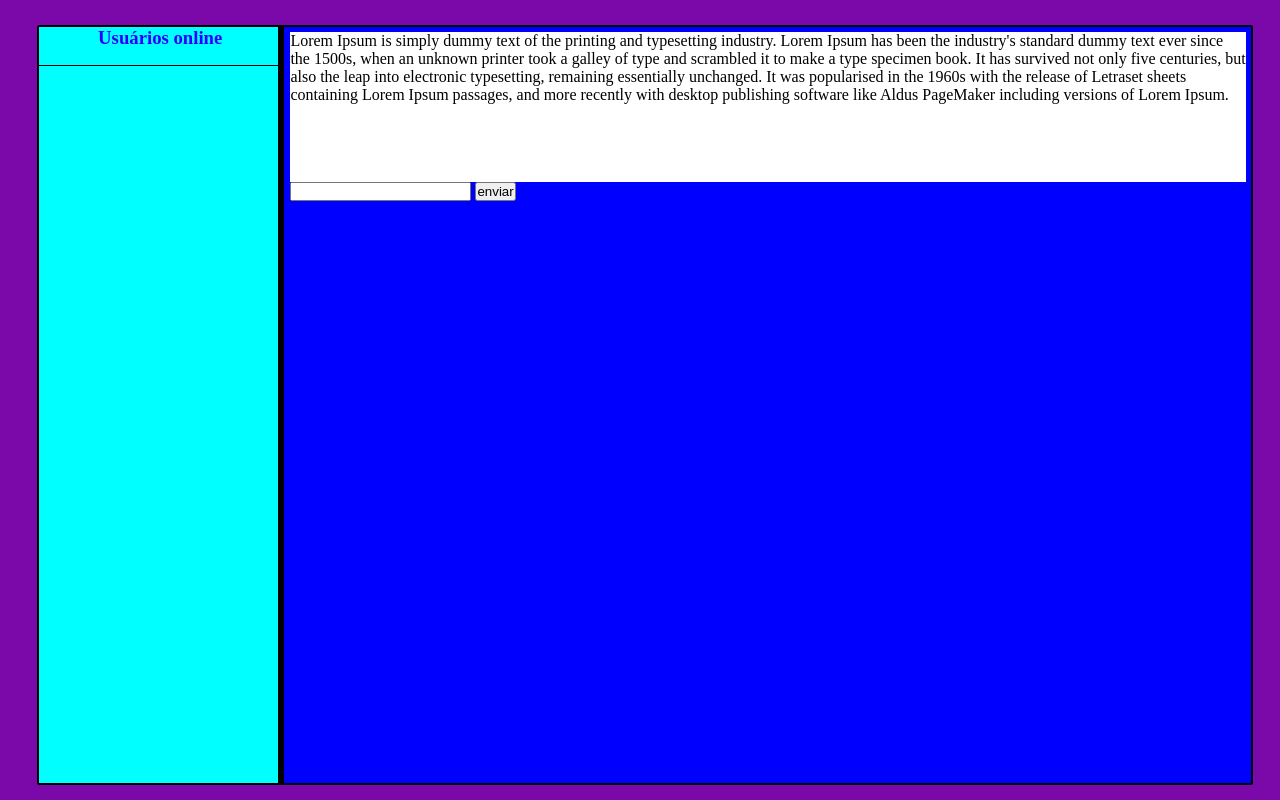
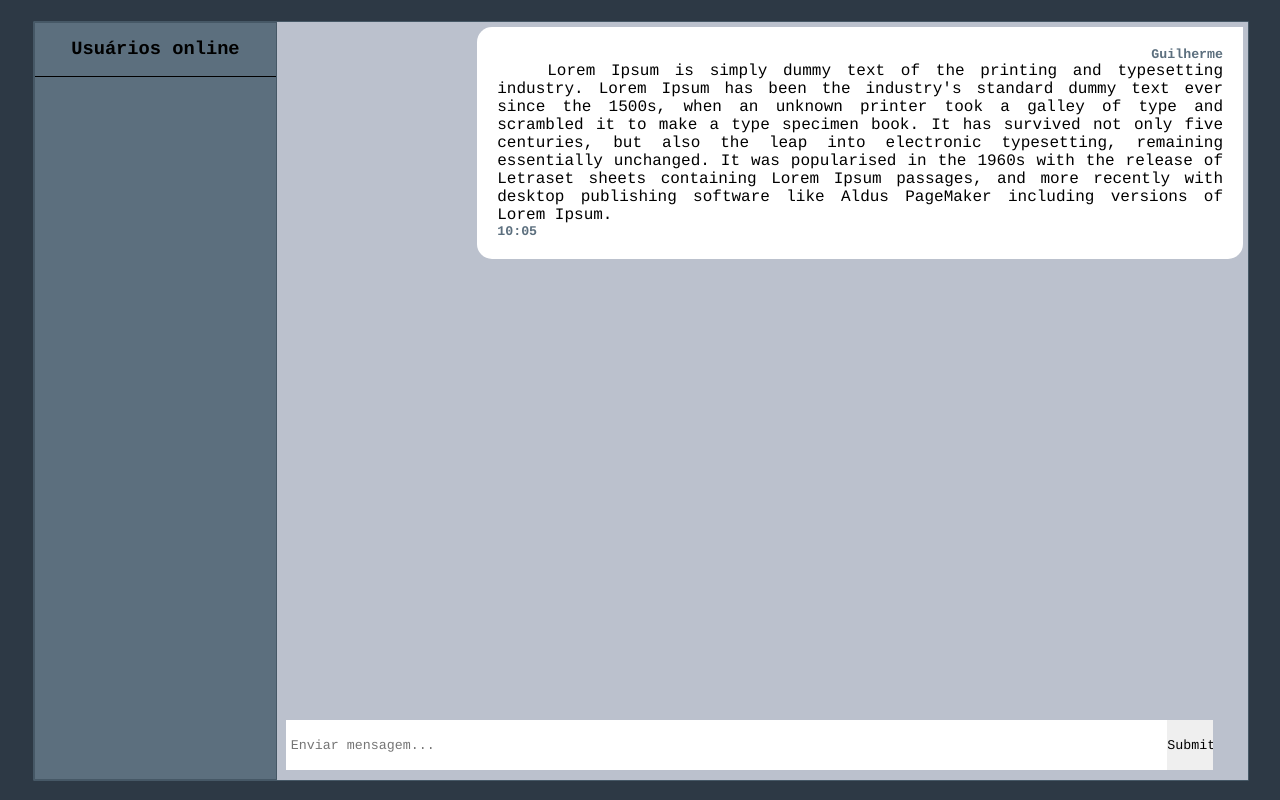
Before and after one commit to 1NxT/Flask-WebChat, a Flask app: page / in a window 1280 px wide. Run offline with Flask 2, Linux system fonts and the light colour scheme.

Commit message:
Edited css and html

```diff
--- a/static/css/index.css
+++ b/static/css/index.css
@@ -2,14 +2,16 @@
     padding: 0;
     margin: 0;
     box-sizing: border-box;
+    font-family: Courier, serif;
 }
 
+/**Boot**/
 html, body {
     height: 100%;
     width: 100%;
     margin: 0;
     overflow: hidden;
-    background-color: rgb(123, 9, 169);
+    background-color: rgba(45,57,69,255);
 }
 
 hr{
@@ -21,67 +23,129 @@ hr{
     padding: 0;
 }
 
+textarea:focus, input:focus{
+    outline: none;
+}
+
+.clear{
+    clear: both;
+}
+
+/**Formatação caixa chat+usuarios**/
 .caixa-chat{
     height: 95%;
     width: 95%;
-    margin: 5px;
+    margin: 1px;
     left: 50%;
     top: 50%;
     transform: translate(-50%, -50%);
     position: relative;
-    background-color: white;
+    background-color: rgba(70,88,102,255);
     z-index: 0;
-
-    border: 2px;
-    border-radius: 2px;
+    border: 1px;
+    border-radius: 1px;
     border-style: solid;
-    border-color: black;
+    border-color: rgba(70,88,102,255);
 }
 
-.linha{
-    border-left: 6px solid black;
-    height: auto;
-    min-height: 100% !important;
-    position: absolute;
-    left: 20%;
-    margin-left: -3px;
-    top: 0;
-    z-index: 9999;
 
-}
-
+/**Parte dos usuarios**/
 .usuarios{
-    background-color: aqua;
+    background-color: rgba(92,111,126,255);
     height: auto;
     min-height: 100% !important;
     width: max-content;
     width: 20%;
+    border: 1px;
+    border-radius: 1px;
+    border-style: solid;
+    border-color: rgba(70,88,102,255)
 }
 
 .titulo h1{
+    margin-top: 15px;
     text-align: center;
-    color: rgb(47, 0, 255);
+    color: black;
 
 }
 
+/**Parte do chat**/
 .chat{
     height: 95%;
     width: 95%;
     left: 20%;
     top: 0px;
     height: auto;
+    max-height: 500px;
     min-height: 100% !important;
     width: auto;
     min-width: 80% !important;
     position: absolute;
     padding: 5px;
     padding-left: 9px;
-    background-color: blue;
+    background-color: rgba(187,193,205,255);
     z-index: 1;
 }
 
+
+/**Caixa da mensagem**/
+.chat-mensagens{
+
+    background-color: rgba(187,193,205,255);
+    z-index: 1;
+}
 .mensagens{
+    position: relative;
+    float: right;
     background-color: white;
-    width: fit-content;
-    height: 150px;
+    width: 80%;
+    height: fit-content;
+    border: 1px;
+    border-color: rgb(182, 182, 182);
+    border-radius: 15px 0px 15px 15px;
+    text-indent: 50px;
+    text-align: justify;
+    margin-bottom: 7px;
+    padding: 20px;
 }
+
+.user{
+    float: right;
+    color: rgba(92,111,126,255);
+    position: relative;
+}
+
+.hora{
+    float: left;
+    color: rgba(92,111,126,255);
+    position: relative;
+    text-indent: 0px;
+}
+
+/**Caixa dos botões/form**/
+
+.escrever{
+    position: absolute;
+    width: 95%;
+    max-height: 50px;
+    bottom: 10px;
+    background-color: white;
+}
+
+.escrever input[type="text"]{
+    border: none;
+    position: relative;
+    float: left;
+    left: 5px;
+    width: 95%;
+    height: 50px;
+}
+
+.escrever input[type="submit"]{
+    border: none;
+    float: right;
+    position: relative;
+    left: 5px;
+    width: 5%;
+    height: 50px;
+}
--- a/templates/index.htm
+++ b/templates/index.htm
@@ -13,23 +13,34 @@
             <div class="titulo">
                 <h1>Usuários online</h1><hr>
             </div>
-            <div class="linha"></div>
+
             <div class="usuariosonline"></div>
         </section>
         <section class="chat">
-            <div class="mensagens">
+            <section class="mensagens">
+                <div class="user">
+                    <h5>Guilherme</h5>
+                </div>
+                <div class="clear"></div>
                 <p>Lorem Ipsum is simply dummy text of the printing and typesetting industry. Lorem Ipsum has been the industry's standard
                 dummy text ever since the 1500s, when an unknown printer took a galley of type and scrambled it to make a type specimen
                 book. It has survived not only five centuries, but also the leap into electronic typesetting, remaining essentially
                 unchanged. It was popularised in the 1960s with the release of Letraset sheets containing Lorem Ipsum passages, and more
                 recently with desktop publishing software like Aldus PageMaker including versions of Lorem Ipsum.</p>
-            </div>
-            <div class="escrever">
+                <div class="clear"></div>
+                <div class="hora">
+                    <h5>10:05</h5>
+                </div>
+                <div class="clear"></div>
+            </section>
+
+            <section class="escrever">
                 <form action="/" class="post">
-                    <input type="text" name="mensagem">
-                    <input type="submit" value="enviar">
+                    <input type="text" name="mensagem" placeholder="Enviar mensagem...">
+                    <input type="submit" name="enviar">
+                    <div class="clear"></div>
                 </form>
-            </div>
+            </section>
         </section>
     </section>
 </body>
```
